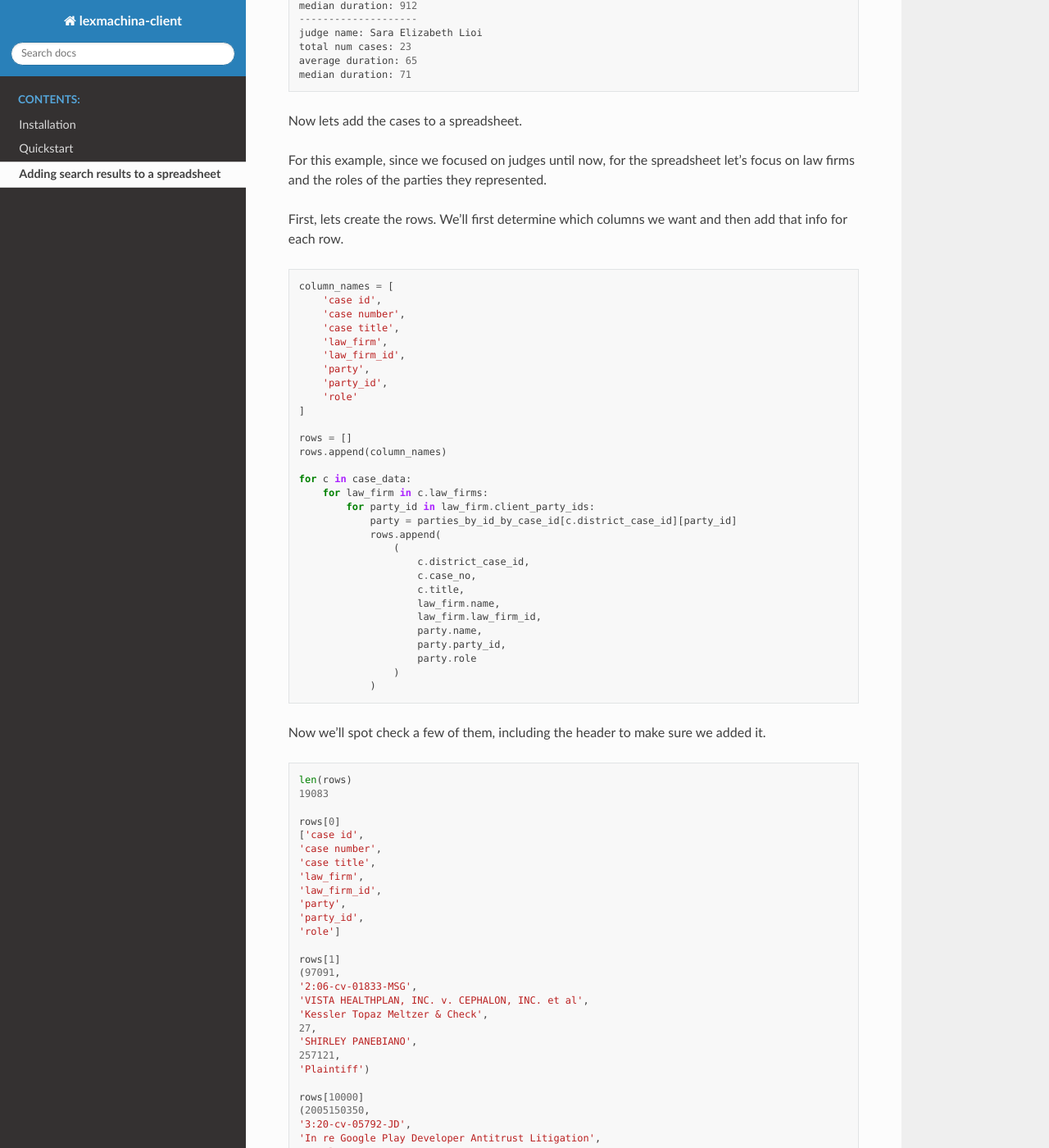
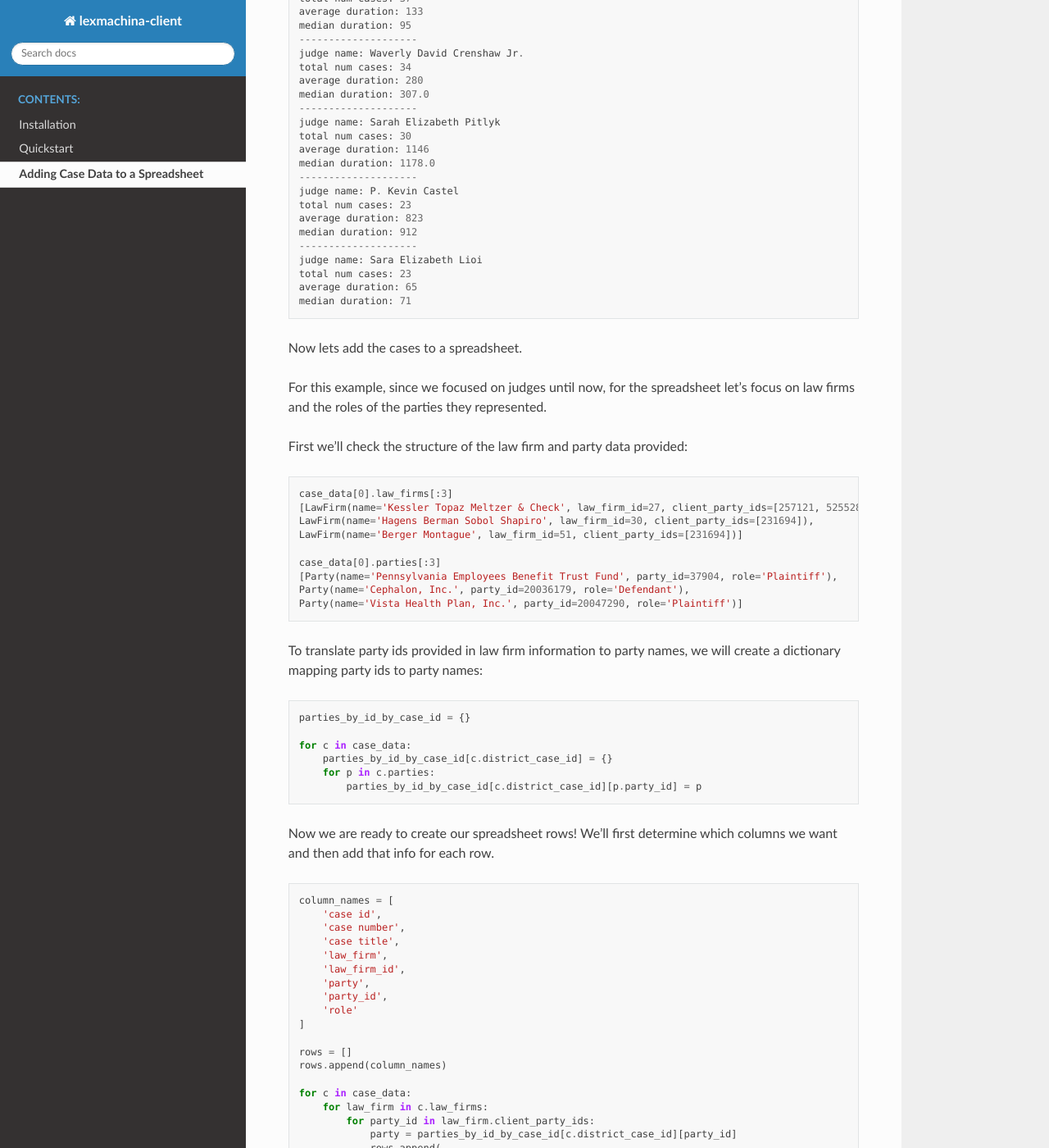
Before and after one commit to LexMachinaInc/python-lexmachina-sync-api-client, a Sphinx documentation site: the page built from docs/spreadsheet_example.rst, in a window 1280 px wide and 1400 px high, scrolled down 3252 px. Shown: the whole window at 82% size. Built offline with Sphinx 7.4.7 and the Read the Docs theme 3.1.0, drawn with Linux system fonts in a browser that asks for light colours; some of the changed text lies outside the part shown.

Commit message:
[#15] Tweaks to docs

```diff
--- a/docs/installation.rst
+++ b/docs/installation.rst
@@ -8,7 +8,7 @@
   $ pip install lexmachina-client
 
 
-The examples in the :doc:`quickstart` and :doc:`spreadsheet_example` assume a valid bearer token is set in the environment variable ``BEARER_TOKEN``. You can get a bearer token by using the ``/oauth2/token`` endpoint:
+The examples in :doc:`quickstart` and :doc:`spreadsheet_example` assume a valid bearer token is set in the environment variable ``BEARER_TOKEN``. You can get a bearer token by using the ``/oauth2/token`` endpoint:
 
 .. code-block:: bash
 
--- a/docs/quickstart.rst
+++ b/docs/quickstart.rst
@@ -9,7 +9,8 @@
 
 In the first code block, you will see the following steps:
 
-#. We configure the client. This requires you first get a bearer token and set its value to the environment variable ``BEARER_TOKEN``.
+#. We configure the client. In this example we set the value of the bearer token in an environment variable (mostly to prevent contributors to this documentation from accidentally exposing credentials), but you could also feed the value directly to ``access_token``.
+
 #. Using the configured client, we create an object with access to the Federal District Case endpoints.
 #. We do a case number search. For this example, we search for the Samsung Electronics v. Sandisk Corporation case with case number 9:02-cv-00058-JH. The case number search ignores judge initials at the end of a case number so they've been left out in the search example below. But they could be left in and the results would be the same. We further refine the search by using the optional court filter to limit our search to cases in the U.S. District Court for the Eastern District of Texas.
 
--- a/docs/spreadsheet_example.rst
+++ b/docs/spreadsheet_example.rst
@@ -1,12 +1,10 @@
-Adding search results to a spreadsheet
-======================================
+Adding Case Data to a Spreadsheet
+=================================
 
 
-In the :doc:`quickstart`, we looked for an individual case. In this example, we'll look at a group of cases to see if we can glean any interesting information about the group of cases as a whole.
+In this example, we will look at Antitrust cases that terminated in 2024, do some light timing analysis, and add data on those cases to a spreadsheet.
 
-
-For this example, we'll look at Antitrust cases terminated in 2024, do some light analysis, and add the cases to a spreadsheet. A jupyter notebook with this code can be found in `the examples folder (NOTE: not yet there) <https://github.com/LexMachinaInc/python-lexmachina-sync-api-client/tree/main/examples>`_
-
+We'll be using `openpyxl <https://openpyxl.readthedocs.io/en/stable/index.html>`_ to add data to an Excel file. You can install this package with the command ``pip install openpyxl``.
 
 In the :doc:`quickstart`, you saw how we created an API client object which we then used to create an object with access to the Federal District case API endpoints:
 
@@ -65,7 +63,7 @@
             query['page'] = current_page + 1
 
         else:
-            print(f'Antitrust cases terminated in 2024 has length {len(case_ids)}')
+            print(f'Number of Antitrust cases terminated in 2024: {len(case_ids)}')
             done_paging=True
 
 
@@ -98,10 +96,24 @@
             )
 
 
-If we check the length of keys in ``cases_by_judge``, we'll see that 378 judges saw these 671 cases.
+If we check the length of keys in ``cases_by_judge``, we'll see that 378 judges saw these 671 cases. We'll also check one of the judges to see how the data is represented. We see timing is represented in days.
+
+.. code-block:: python
+
+    len(cases_by_judge)
+    378
+
+    list(cases_by_judge)[:5]
+    [('Mitchell S. Goldberg', 3193),
+    ('Edmond E-Min Chang', 3342),
+    ('Miriam Goldman Cedarbaum', 406),
+    ('Lorna Gail Schofield', 3451),
+    ('Joel A. Pisano', 2851)]
+
+    cases_by_judge[('Lorna Gail Schofield', 3451)]
+    [{'case_id': 2000009555, 'duration': datetime.timedelta(days=4981)}]
 
 Next, we'll get some timing info:
-
 
 .. code-block:: python
 
@@ -138,7 +150,6 @@
     sorted_case_counts_by_judges = sorted(
         case_count_by_judges, key=lambda x: x[-1], reverse=True
     )
-
 
 And then check duration stats for the top five judges:
 
@@ -185,7 +196,35 @@
 
 For this example, since we focused on judges until now, for the spreadsheet let's focus on law firms and the roles of the parties they represented.
 
-First, lets create the rows. We'll first determine which columns we want and then add that info for each row.
+
+First we'll check the structure of the law firm and party data provided:
+
+
+.. code-block:: python
+
+    case_data[0].law_firms[:3]
+    [LawFirm(name='Kessler Topaz Meltzer & Check', law_firm_id=27, client_party_ids=[257121, 52552843, 231694, 37904, 23356662, 20047290, 24917852, 37648157]),
+    LawFirm(name='Hagens Berman Sobol Shapiro', law_firm_id=30, client_party_ids=[231694]),
+    LawFirm(name='Berger Montague', law_firm_id=51, client_party_ids=[231694])]
+
+    case_data[0].parties[:3]
+    [Party(name='Pennsylvania Employees Benefit Trust Fund', party_id=37904, role='Plaintiff'),
+    Party(name='Cephalon, Inc.', party_id=20036179, role='Defendant'),
+    Party(name='Vista Health Plan, Inc.', party_id=20047290, role='Plaintiff')]
+
+
+To translate party ids provided in law firm information to party names, we will create a dictionary mapping party ids to party names:
+
+.. code-block:: python
+
+    parties_by_id_by_case_id = {}
+
+    for c in case_data:
+        parties_by_id_by_case_id[c.district_case_id] = {}
+        for p in c.parties:
+            parties_by_id_by_case_id[c.district_case_id][p.party_id] = p
+
+Now we are ready to create our spreadsheet rows! We'll first determine which columns we want and then add that info for each row.
 
 .. code-block:: python
 
@@ -221,7 +260,6 @@
                 )
 
 Now we'll spot check a few of them, including the header to make sure we added it.
-
 
 .. code-block:: python
 
```
Also changed, not shown: other parts of docs/spreadsheet_example.rst (+1 -4 lines), 1 other file.
